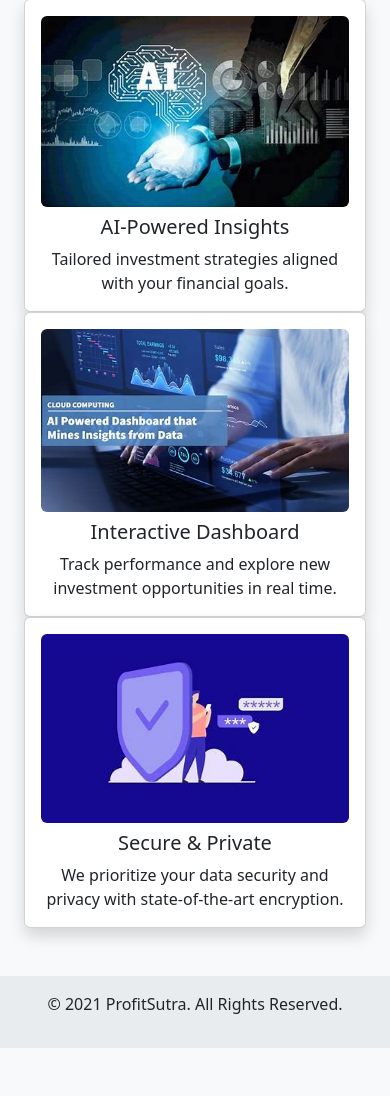
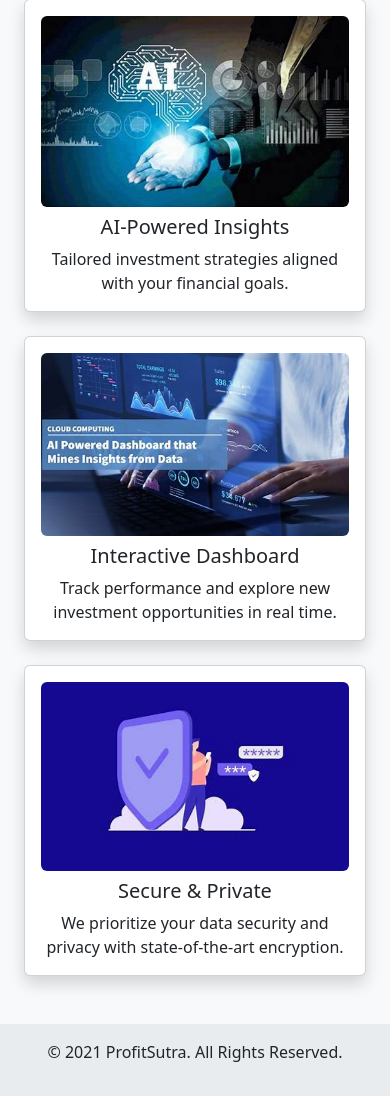
Before and after one commit to sanu0711/ProfitSutra-investment-planning, a Django app: page / in a window 390 px wide. Shown: the part 703-1799 px from the top of the page. Before the commit the page ends 1751 px from the top, so only its background shows below. Run offline with Django 5.2, Linux system fonts and the light colour scheme.

Commit message:
CSS fixes

```diff
--- a/templates/home.html
+++ b/templates/home.html
@@ -29,7 +29,7 @@ Home
     <section id="features" class="mt-5" >
 
         <h2 class="text-center mb-4">Why Choose ProfitSutra?</h2>
-        <div class="row text-center">
+        <div class="row text-center g-4">
             <div class="col-md-4">
                 <div class="card shadow h-100" data-aos="zoom-in" data-aos-delay="100">
                     <div class="card-body">
--- a/templates/questionnaire.html
+++ b/templates/questionnaire.html
@@ -10,7 +10,7 @@ Questionnaire
     <p class="small">Please answer the following questions to help us understand your needs better.</p>
 </div>
 <div class="container my-2 d-flex flex-column align-items-center">
-    <div class="progress col-md-8" role="progressbar" aria-label="Success example" aria-valuenow="25" aria-valuemin="0" aria-valuemax="100">
+    <div class="progress col-12 col-md-8" role="progressbar" aria-label="Success example" aria-valuenow="25" aria-valuemin="0" aria-valuemax="100">
         <div class="progress-bar bg-success" style="width: 0%">0%</div>
       </div>
 </div>
```
